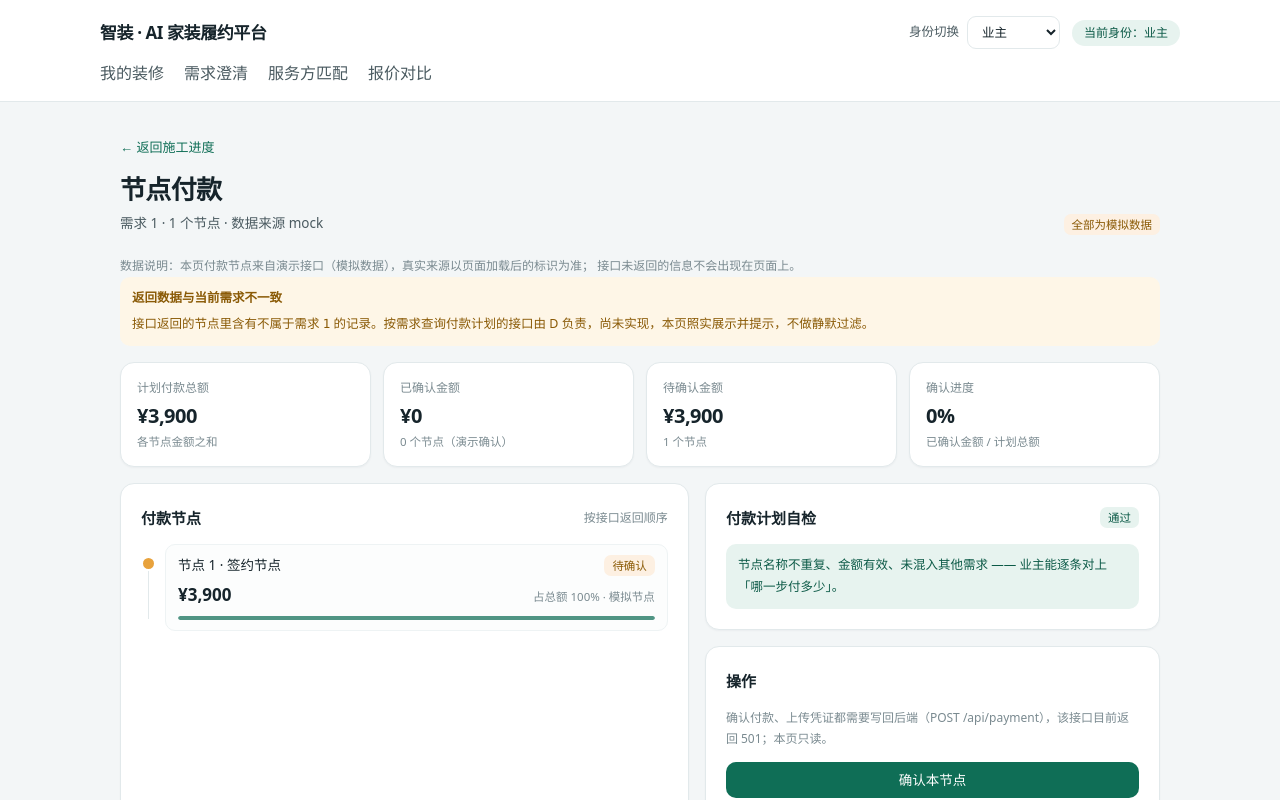
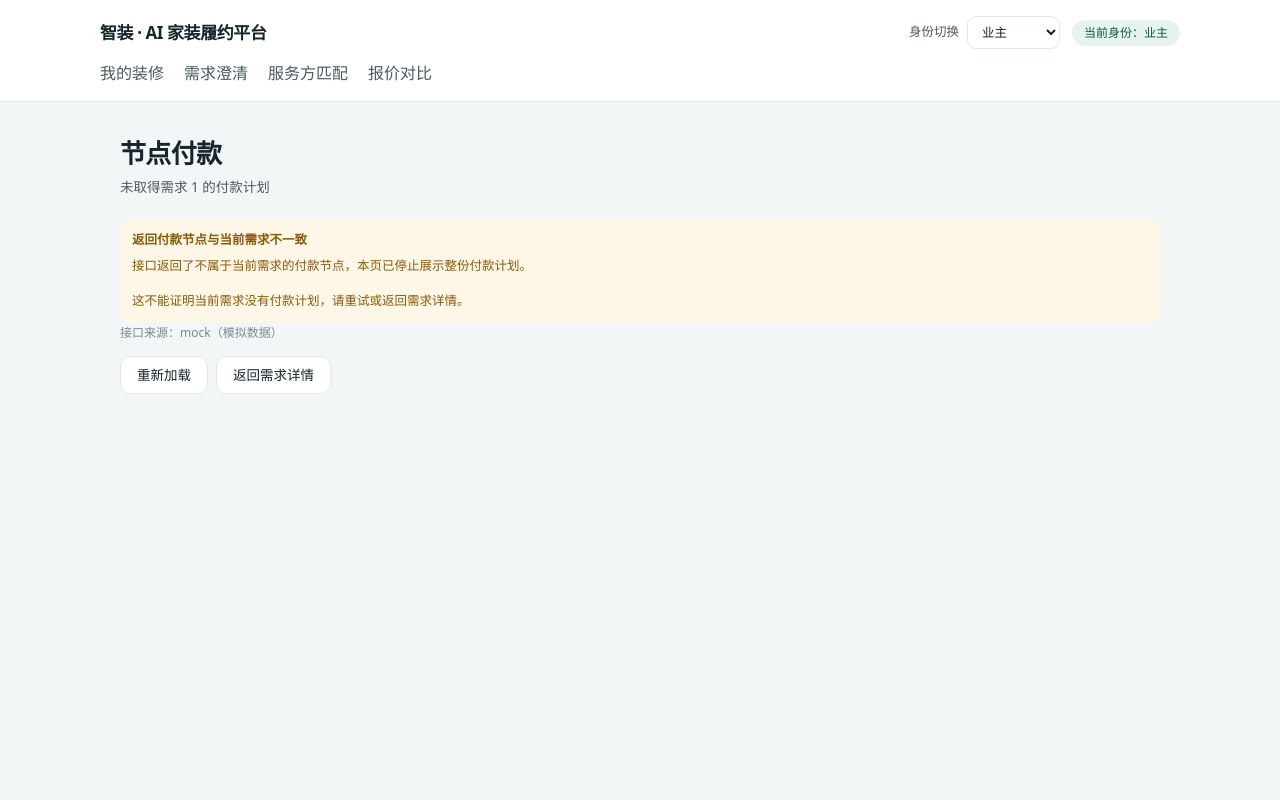
Before and after one commit to LZX-PQZ/ai-home-platform, a Next.js app: page /owner/payments/1 in a window 1280 px wide. Shown: the top 800 px of the page. Built offline with nearby package versions, Linux system fonts and the light colour scheme.

Commit message:
fix(owner): hide payment plans for mismatched demands

```diff
--- a/src/features/a/PaymentsPanel.tsx
+++ b/src/features/a/PaymentsPanel.tsx
@@ -2,14 +2,14 @@
 
 import Link from "next/link";
 import { useState } from "react";
-import { Badge, Button, C, Card, DataDisclosure, Empty, LinkButton, Note, PageHeader, SectionHead } from "./ui";
+import { Badge, Button, C, Card, Empty, LinkButton, Note, PageHeader, SectionHead } from "./ui";
 import { demandHref, formatYuan, projectHref } from "./demand-list";
 import {
   detectPaymentIssues,
   paymentSummary,
   toPaymentNodes,
 } from "./payments";
-import { usePayments } from "./usePayments";
+import { usePayments, type PaymentsState } from "./usePayments";
 
 /**
  * 业主端「节点付款」页。
@@ -21,14 +21,23 @@ import { usePayments } from "./usePayments";
  * 页面不会出现「已支付」这种没有接口支撑的字样。
  */
 export function PaymentsPanel({ id }: { id: string }) {
-  const { phase, items, source, error, reload } = usePayments();
+  const { reload, ...state } = usePayments();
+  return <PaymentsContent key={id} id={id} state={state} reload={reload} />;
+}
+
+export function PaymentsContent({ id, state, reload }: {
+  id: string;
+  state: PaymentsState;
+  reload: () => void;
+}) {
+  const { phase, items, source, error } = state;
   const [actionNote, setActionNote] = useState<string | null>(null);
 
   if (phase === "loading") {
     return (
       <div>
         <PageHeader title="节点付款" subtitle={`正在读取需求 ${id} 的付款计划…`} />
-        <DataDisclosure what="付款节点" />
+        <p className={C.meta} role="status">本页数据可能包含模拟数据，加载完成后显示具体来源。</p>
         <Card className="animate-pulse">
           <div className="mb-4 h-4 w-1/3 rounded bg-[#EDF2F3]" />
           <div className="grid gap-3">
@@ -45,7 +54,6 @@ export function PaymentsPanel({ id }: { id: string }) {
     return (
       <div>
         <PageHeader title="节点付款" subtitle="读取付款计划失败" />
-        <DataDisclosure what="付款节点" />
         <Note tone="danger" title="接口请求失败">
           <p>{error}</p>
           <div className="mt-2">
@@ -58,18 +66,38 @@ export function PaymentsPanel({ id }: { id: string }) {
     );
   }
 
+  if (items.some((item) => item.demandId !== id)) {
+    return (
+      <div>
+        <PageHeader title="节点付款" subtitle={`未取得需求 ${id} 的付款计划`} />
+        <Note tone="warn" title="返回付款节点与当前需求不一致">
+          <p>接口返回了不属于当前需求的付款节点，本页已停止展示整份付款计划。</p>
+          <p>这不能证明当前需求没有付款计划，请重试或返回需求详情。</p>
+        </Note>
+        <p className={C.meta}>接口来源：{source ?? "未确认"}{source === "mock" ? "（模拟数据）" : ""}</p>
+        <div className="mt-3 flex flex-wrap gap-2">
+          <Button variant="secondary" size="sm" onClick={reload}>重新加载</Button>
+          <LinkButton href={demandHref(id)} size="sm" variant="secondary">返回需求详情</LinkButton>
+        </div>
+      </div>
+    );
+  }
+
   if (items.length === 0) {
     return (
       <div>
-        <PageHeader title="节点付款" subtitle="这条需求还没有付款计划" />
-        <DataDisclosure what="付款节点" />
+        <PageHeader title="节点付款" subtitle="未取得付款节点" />
+        <p className={C.meta}>接口来源：{source ?? "未确认"}{source === "mock" ? "（模拟数据）" : ""}</p>
         <Empty
           title="接口没有返回付款节点"
-          hint="付款计划在签约后由合同生成（GET /api/payment 目前返回演示数据）。本页不会自己编一套节点出来。"
+          hint="当前接口尚不支持按需求查询，空响应不能证明这条需求没有付款计划。请稍后重试或返回需求详情。"
           action={
             <LinkButton href={demandHref(id)} size="sm" variant="secondary">返回需求详情</LinkButton>
           }
         />
+        <div className="mt-3">
+          <Button variant="secondary" size="sm" onClick={reload}>重新加载</Button>
+        </div>
       </div>
     );
   }
@@ -77,7 +105,6 @@ export function PaymentsPanel({ id }: { id: string }) {
   const summary = paymentSummary(items);
   const nodes = toPaymentNodes(items);
   const issues = detectPaymentIssues(items);
-  const mismatch = items.some((item) => item.demandId !== id);
   const allSimulated = items.every((item) => item.simulated);
 
   return (
@@ -94,18 +121,7 @@ export function PaymentsPanel({ id }: { id: string }) {
         aside={allSimulated ? <Badge tone="accent">全部为模拟数据</Badge> : null}
       />
 
-      <DataDisclosure what="付款节点" />
-
-      {mismatch ? (
-        <div className="mb-4">
-          <Note tone="warn" title="返回数据与当前需求不一致">
-            <p>
-              接口返回的节点里含有不属于需求 <code>{id}</code> 的记录。按需求查询付款计划的接口由 D
-              负责，尚未实现，本页照实展示并提示，不做静默过滤。
-            </p>
-          </Note>
-        </div>
-      ) : null}
+      <p className={C.meta}>接口来源：{source ?? "未确认"}；付款节点均为模拟节点，不代表实际付款。</p>
 
       <div className="mb-4 grid grid-cols-2 gap-3 lg:grid-cols-4">
         {[
```
Also changed, not shown: 1 other file (tests, documents, lock files or other folders).
